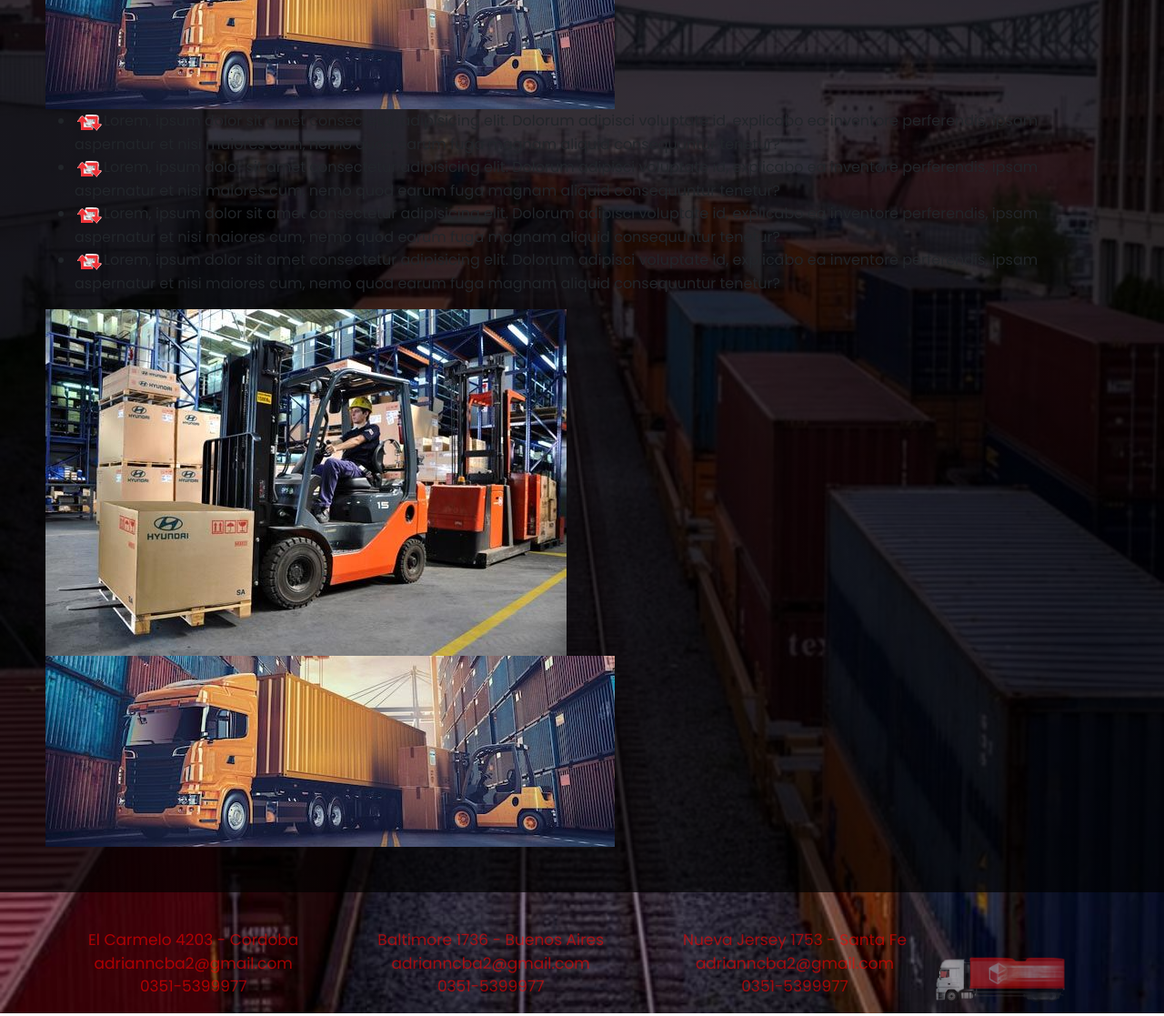
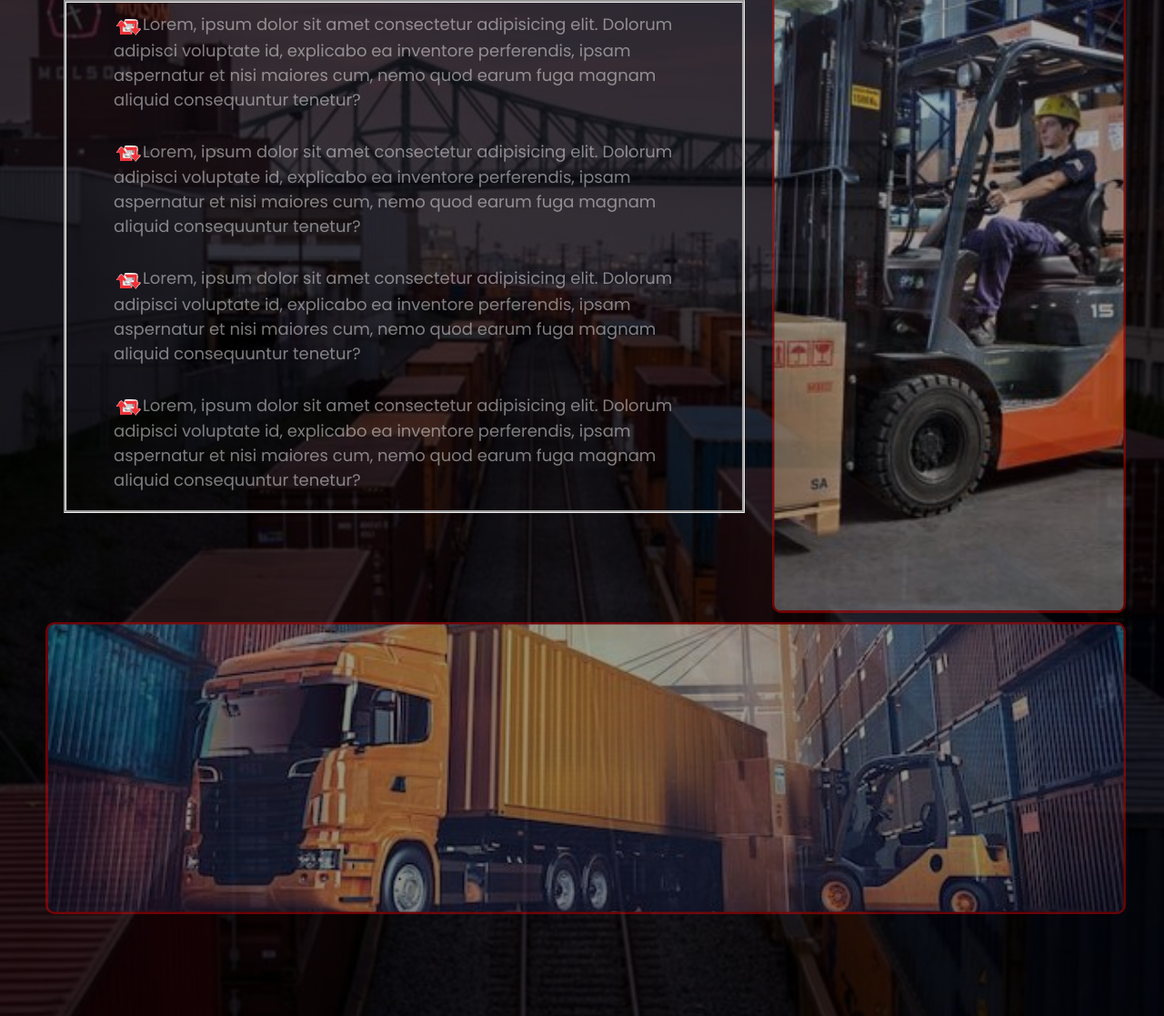
Before and after one commit to Adrianncba/Transporte-Tradys, a website: page pages/nosotros.html in a window 1280 px wide. Shown: the part 390-1507 px from the top of the page at 91% size. Drawn offline with nearby package versions, Linux system fonts and the light colour scheme.

Commit message:
Acomode los media queries en carpetas, y pase de css viejo a sass

```diff
--- a/pages/nosotros.html
+++ b/pages/nosotros.html
@@ -25,7 +25,7 @@
       <nav class="navbar navbar-expand-lg">
         <div class="container-fluid">
           <a class="navbar-brand" href="../index.html">
-            <img src="../img/Logotradys.png" alt="">
+            <img src="../img/Logotradys-Photoroom.png" alt="">
           </a>
           <button class="navbar-toggler" type="button" data-bs-toggle="collapse" data-bs-target="#navbarNav"
             aria-controls="navbarNav" aria-expanded="false" aria-label="Toggle navigation">
@@ -59,7 +59,7 @@
     <!----------------------------->
     <div class="navbar-tablet">
       <div>
-        <img src="../img/Logotradys.png" alt="">
+        <img src="../img/Logotradys-Photoroom.png" alt="">
       </div>
       <nav>
         <ul class="navbarablet">
@@ -83,7 +83,7 @@
     <!------------------------->
     <!--   CONTENIDO MAIN    -->
     <!------------------------->
-    <h1>USAMOS NUESTRA EXPERIENCIA PARA MAXIMIZAR LA EFICIENCIA DEL ALMACENAJE, CONTROL, DESPACHO Y TRANSPORTE.</h1>
+    <h1>USAMOS NUESTRA <span>EXPERIENCIA</span> PARA MAXIMIZAR LA EFICIENCIA DEL ALMACENAJE, CONTROL, DESPACHO Y TRANSPORTE.</h1>
     <div class="contenedor-objetivos">
       <div class="deposito-tradys-mobile">
         <img src="../img/img-camion.png" alt="">
--- a/scss/base/_generales.scss
+++ b/scss/base/_generales.scss
@@ -11,12 +11,10 @@ body{
     background-position: center ;
     background-repeat: no-repeat;
     background-size: cover;
-    min-height: 100vh;
+    min-height: 100%;
     font-family: "Poppins", sans-serif;
 }
-main{
 
-}
 
 //-------------------NAVBAR MOBILE BT
 .navbar-tablet {
@@ -70,7 +68,6 @@ main{
     }
 //------------------FOOTER MOBILE
 footer{
-    position: end;
     text-align: center;
     background-color:transparent;
 
--- a/scss/base/_nosotros.scss
+++ b/scss/base/_nosotros.scss
@@ -0,0 +1,60 @@
+.contenido-nosotros{
+    h1{
+        text-align: center;
+         color: rgba(245, 245, 245, 0.493);
+         span{
+         color: red;
+  }
+
+    }
+    .contenedor-objetivos{
+        .deposito-tradys-mobile{
+            img{
+                display: inline-block;
+                 width: 100%;
+                 height: 100%;
+                 object-fit: cover;
+                padding-bottom: 20px;
+
+            }
+        }
+        .lista-objetivos{
+            ul{
+              border-style: groove;
+
+                li{
+                    list-style: none;
+                    padding: 0px 10px 20px 0px;
+                    color: rgba(245, 245, 245, 0.493);
+
+                }
+            }
+        }
+        .mula-tradys{
+            img{
+                width: 100%;
+                height: 100%;
+                object-fit: cover;
+                opacity: 0.6;
+                background-color: rgba(255, 0, 0, 0.665);
+                padding: 2.5px;
+                border-radius: 10px;
+
+            }
+        }
+        .deposito-tradys{
+            img{
+                display: none;
+                opacity: 0.5;
+                width: 100%;
+                height: 100%;
+                object-fit: cover;
+                opacity: 0.6;
+                background-color: rgba(255, 0, 0, 0.665);
+                padding: 2.5px;
+                border-radius: 10px;
+
+            }
+        }
+    }
+}
--- a/scss/base/medias/_media-footer.scss
+++ b/scss/base/medias/_media-footer.scss
@@ -4,7 +4,6 @@
 @media screen and (min-width:600px) {
     footer{
         margin-top: 20px;
-        position: absolute;
         display: flex;
         align-items: center;
         justify-content: space-evenly;
--- /dev/null
+++ b/scss/base/medias/_media-nosotros.scss
@@ -0,0 +1,64 @@
+  //////////////////////////////////
+ //    ESTILOS NOSOTROS - TABLET //
+//////////////////////////////////
+@media screen and (min-width:600px) {
+    .contenido-nosotros{
+        .contenedor-objetivos{
+            display: grid;
+            grid-template-columns: repeat(3, 33%);
+            grid-template-rows: repeat(3, 33%);
+            gap: 10px;
+
+            .deposito-tradys-mobile{
+            display: none;
+            }
+
+            .deposito-tradys{
+                grid-column: span 3;
+                margin-bottom: 20px;
+                  img{
+                        display: inline-block;
+                        width: 100%;
+                        height: 90%;
+                        margin-bottom: 20px;
+                       }
+            }
+            .lista-objetivos{
+                grid-column: span 2;
+                grid-row: span 2;
+                ul{
+                    margin-top: 20px;
+                    li{
+                        padding: 5px;
+                        font-size: large;
+                   }
+                }
+            }
+            .mula-tradys{
+                grid-column: span 1;
+                grid-row: span 2;
+
+            }
+        }
+
+    }
+}
+  //////////////////////////////////
+ //    ESTILOS NOSOTROS - TABLET //
+//////////////////////////////////
+@media screen and (min-width:1024px) {
+    .contenido-nosotros{
+        .contenedor-objetivos{
+            .lista-objetivos{
+                margin: 20px;
+                padding-top: 50px;
+                ul{
+                    li{
+                        list-style: none;
+                        padding: 10px 30px 20px 20px;
+                    }
+                }
+            }
+        }
+    }
+}
--- a/scss/styles.scss
+++ b/scss/styles.scss
@@ -1,5 +1,4 @@
 @import "base/reset";
-@import "base/nosotros";
 @import "base/home";
 @import "base/depositos";
 @import "base/clientes";
@@ -8,3 +7,5 @@
 @import "base/medias/media-navbar";
 @import "base/medias/media-footer";
 @import "base/medias/media-home";
+@import "base/nosotros";
+@import "base/medias/media-nosotros"
```
Also changed, not shown: css/style.css, 1 other file.
